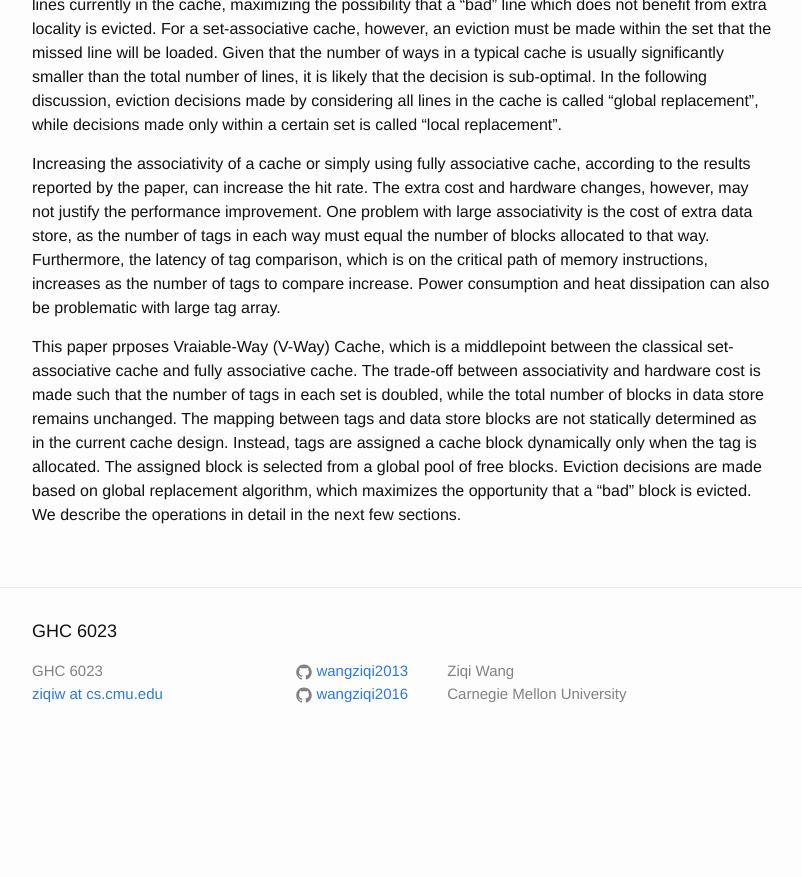
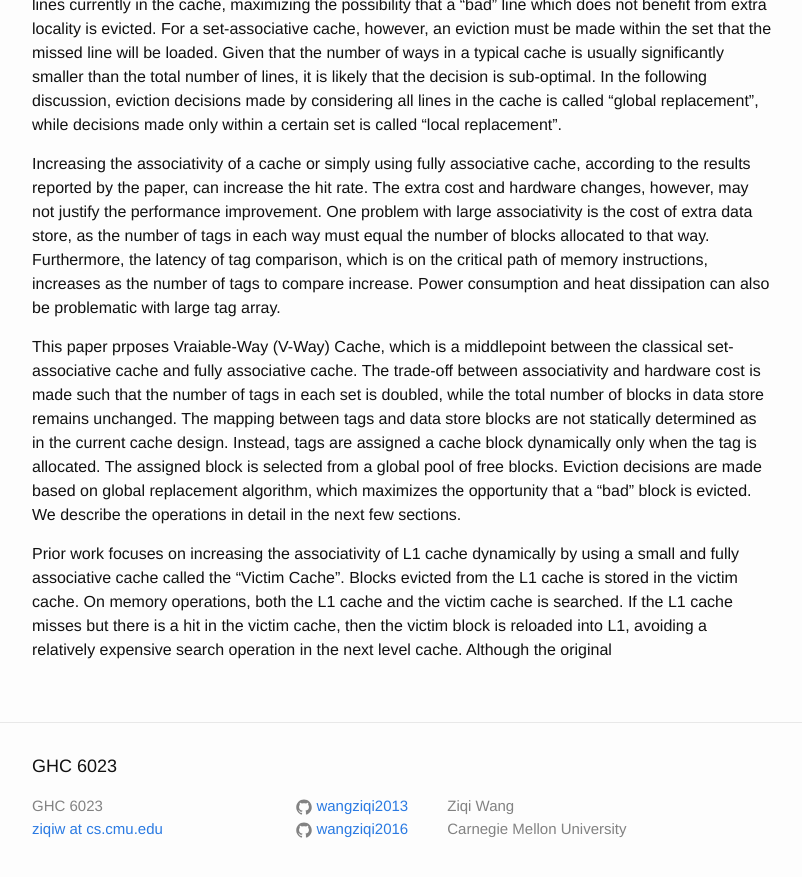
Before and after one commit to wangziqi2013/wangziqi2013.github.io, a Jekyll site: the page built from _posts/2018-06-18-v-way-cache.markdown, in a window 1280 px wide and 900 px high, scrolled down 643 px. Shown: the top 877 px of the window, without its empty margins (238-1040 px from the left). Built offline with Jekyll 4.4.1, drawn with Linux system fonts in a browser that asks for light colours; before the commit the page ends 1408 px from its top, so only the background shows below that.

Commit message:
Working on victim cache

```diff
--- a/_posts/2018-06-18-v-way-cache.markdown
+++ b/_posts/2018-06-18-v-way-cache.markdown
@@ -40,3 +40,9 @@ data store blocks are not statically determined as in the current cache design.
 block dynamically only when the tag is allocated. The assigned block is selected from a global pool of free blocks.
 Eviction decisions are made based on global replacement algorithm, which maximizes the opportunity that a "bad" block
 is evicted. We describe the operations in detail in the next few sections.
+
+Prior work focuses on increasing the associativity of L1 cache dynamically by using a small and fully associative
+cache called the "Victim Cache". Blocks evicted from the L1 cache is stored in the victim cache. On memory operations,
+both the L1 cache and the victim cache is searched. If the L1 cache misses but there is a hit in the victim cache, then
+the victim block is reloaded into L1, avoiding a relatively expensive search operation in the next level cache.
+Although the original
```
